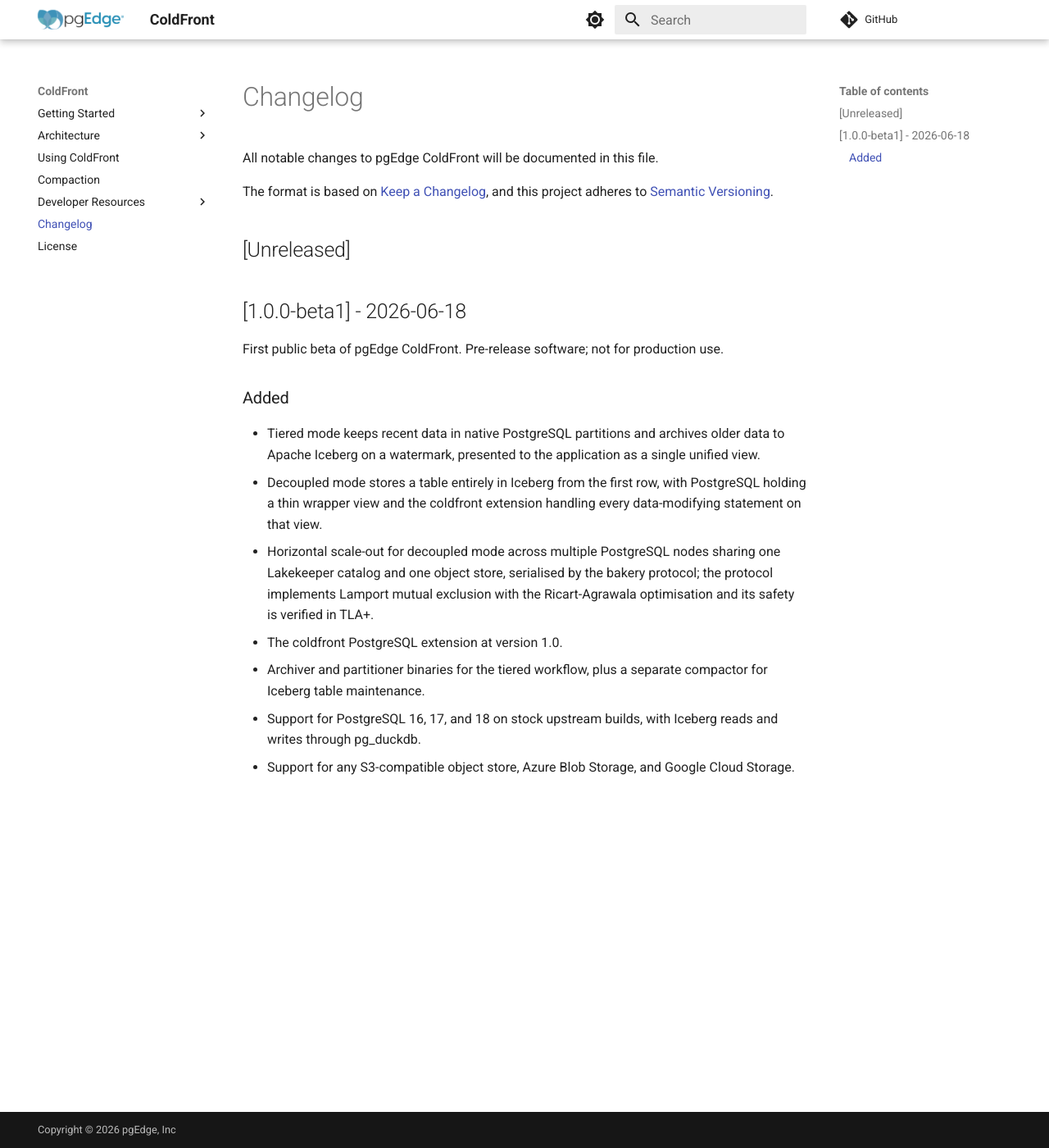
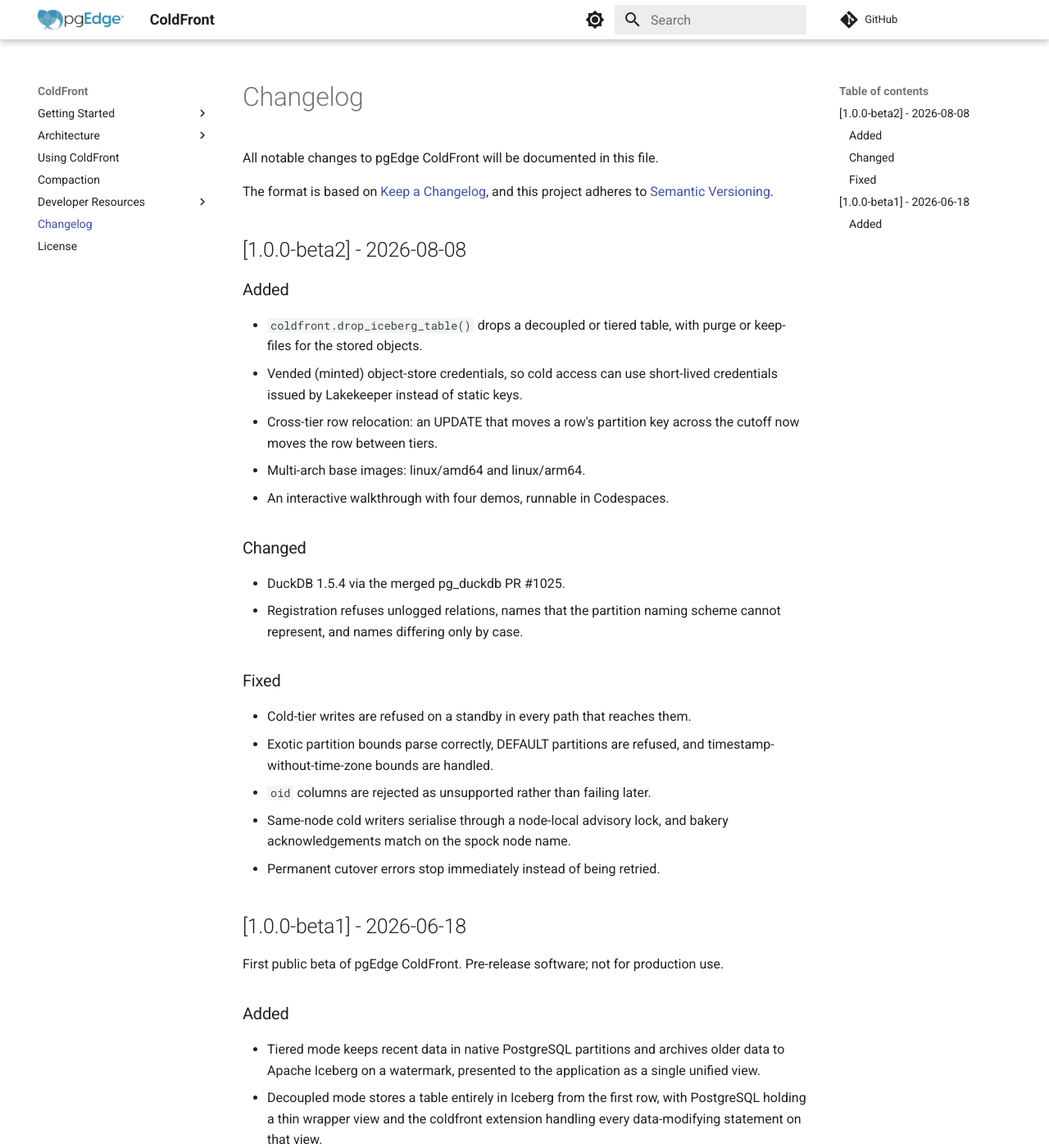
Before and after one commit to pgEdge/coldfront, an MkDocs documentation site: the page built from docs/changelog.md, in a window 1280 px wide and 1400 px high. Shown: the whole window at 82% size. Built offline with MkDocs 1.6.1 and Material for MkDocs 9.7.7, drawn with Linux system fonts in a browser that asks for light colours; comment, search, counter and statistics services are not loaded.

Commit message:
docs: add the 1.0.0-beta2 changelog entry

```diff
--- a/docs/changelog.md
+++ b/docs/changelog.md
@@ -7,7 +7,34 @@ The format is based on [Keep a Changelog](https://keepachangelog.com/),
 and this project adheres to
 [Semantic Versioning](https://semver.org/spec/v2.0.0.html).
 
-## [Unreleased]
+## [1.0.0-beta2] - 2026-08-08
+
+### Added
+
+- `coldfront.drop_iceberg_table()` drops a decoupled or tiered table, with
+  purge or keep-files for the stored objects.
+- Vended (minted) object-store credentials, so cold access can use
+  short-lived credentials issued by Lakekeeper instead of static keys.
+- Cross-tier row relocation: an UPDATE that moves a row's partition key
+  across the cutoff now moves the row between tiers.
+- Multi-arch base images: linux/amd64 and linux/arm64.
+- An interactive walkthrough with four demos, runnable in Codespaces.
+
+### Changed
+
+- DuckDB 1.5.4 via the merged pg_duckdb PR #1025.
+- Registration refuses unlogged relations, names that the partition naming
+  scheme cannot represent, and names differing only by case.
+
+### Fixed
+
+- Cold-tier writes are refused on a standby in every path that reaches them.
+- Exotic partition bounds parse correctly, DEFAULT partitions are refused,
+  and timestamp-without-time-zone bounds are handled.
+- `oid` columns are rejected as unsupported rather than failing later.
+- Same-node cold writers serialise through a node-local advisory lock, and
+  bakery acknowledgements match on the spock node name.
+- Permanent cutover errors stop immediately instead of being retried.
 
 ## [1.0.0-beta1] - 2026-06-18
 
```
